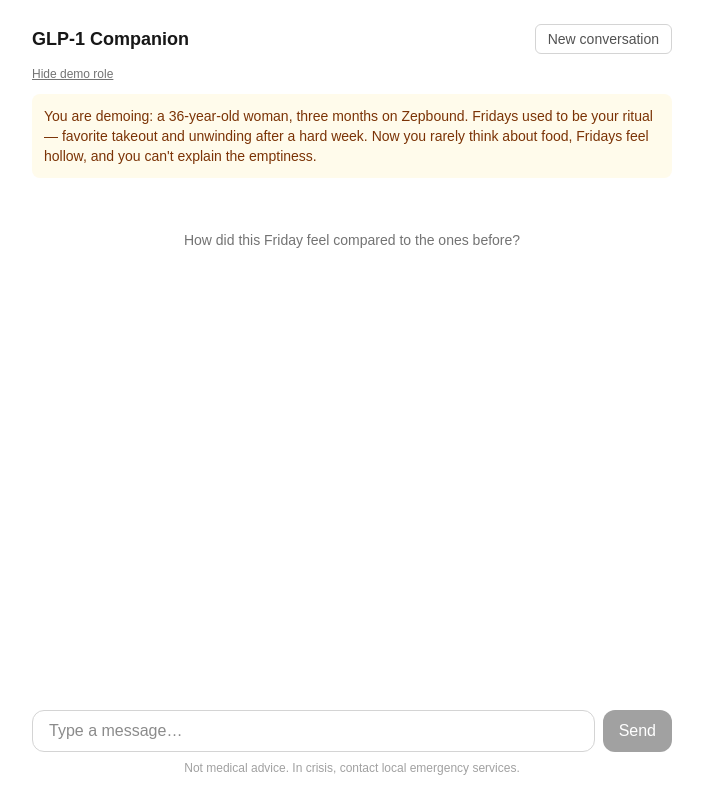
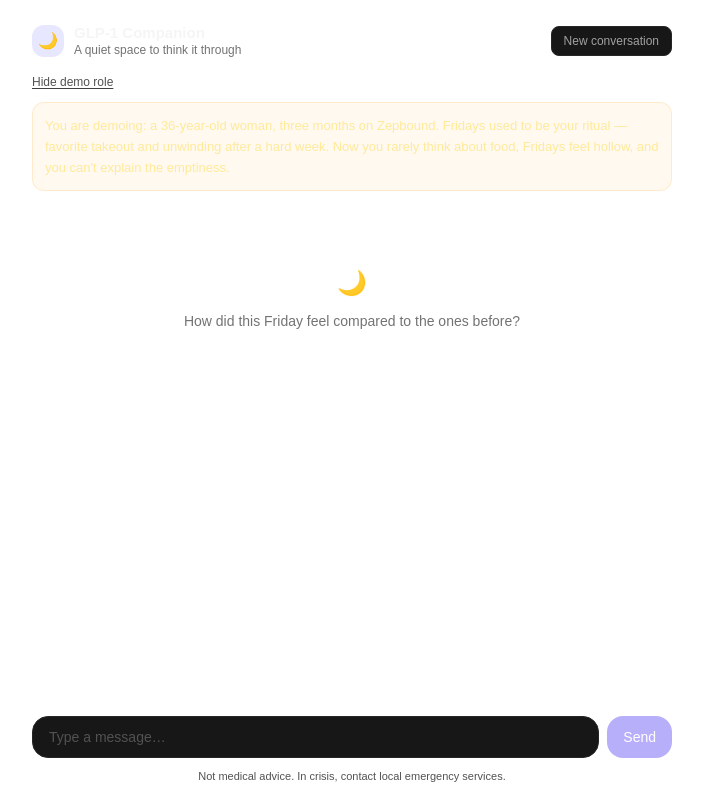
Before and after one commit to kwazzar/glp1-companion, a Next.js app: page / in a window 1280 px wide. Both pictures are taken after a click on the button "Show demo role". Shown: the whole page, without its empty margins (288-991 px from the left). Built offline with nearby package versions, Linux system fonts and the light colour scheme.

Commit message:
Redesign chat UI: dark theme with indigo accent, animated typing indicator

```diff
--- a/app/layout.tsx
+++ b/app/layout.tsx
@@ -23,7 +23,7 @@
       lang="en"
       className={`${geistSans.variable} ${geistMono.variable} h-full antialiased`}
     >
-      <body className="min-h-full flex flex-col">{children}</body>
+      <body className="min-h-full flex flex-col bg-neutral-950 text-neutral-100">{children}</body>
     </html>
   );
 }
--- a/src/components/chat.tsx
+++ b/src/components/chat.tsx
@@ -65,78 +65,114 @@
   }
 
   async function reset() {
-    await fetch("/api/chat/reset", { method: "POST" });
-    setMessages([]);
+    try {
+      await fetch("/api/chat/reset", { method: "POST" });
+    } finally {
+      setMessages([]);
+    }
   }
 
   return (
-    <main className="mx-auto flex h-dvh w-full max-w-2xl flex-col px-4 py-6">
-      <div className="mb-3 flex items-center justify-between">
-        <h1 className="text-lg font-semibold">GLP-1 Companion</h1>
+    <main className="mx-auto flex h-dvh w-full max-w-2xl flex-col px-4 pb-4 pt-6">
+      <header className="mb-4 flex items-center justify-between">
+        <div className="flex items-center gap-2.5">
+          <span className="flex h-8 w-8 items-center justify-center rounded-xl bg-indigo-500/15 text-base">
+            🌙
+          </span>
+          <div>
+            <h1 className="text-[15px] font-semibold leading-tight text-neutral-100">
+              GLP-1 Companion
+            </h1>
+            <p className="text-xs leading-tight text-neutral-500">
+              A quiet space to think it through
+            </p>
+          </div>
+        </div>
         <button
           onClick={reset}
-          className="rounded-md border border-neutral-300 px-3 py-1 text-sm text-neutral-600 hover:bg-neutral-100"
+          className="rounded-lg border border-neutral-800 bg-neutral-900 px-3 py-1.5 text-xs text-neutral-400 transition-colors hover:border-neutral-700 hover:text-neutral-200"
         >
           New conversation
         </button>
-      </div>
+      </header>
 
       <button
         onClick={() => setHintOpen((o) => !o)}
-        className="mb-3 self-start text-xs text-neutral-500 underline"
+        className="mb-3 self-start text-xs text-neutral-600 underline decoration-neutral-700 underline-offset-2 transition-colors hover:text-neutral-400"
       >
         {hintOpen ? "Hide demo role" : "Show demo role"}
       </button>
       {hintOpen && (
-        <p className="mb-3 rounded-lg bg-amber-50 p-3 text-sm text-amber-900">{PERSONA_HINT}</p>
+        <p className="mb-3 rounded-xl border border-amber-500/15 bg-amber-500/[0.06] p-3 text-[13px] leading-relaxed text-amber-200/80">
+          {PERSONA_HINT}
+        </p>
       )}
 
       <div className="flex-1 space-y-3 overflow-y-auto">
         {messages.length === 0 && !awaiting && (
-          <p className="mt-10 text-center text-sm text-neutral-500">
-            How did this Friday feel compared to the ones before?
-          </p>
+          <div className="mt-16 text-center">
+            <p className="text-2xl">🌙</p>
+            <p className="mt-3 text-sm text-neutral-500">
+              How did this Friday feel compared to the ones before?
+            </p>
+          </div>
         )}
         {messages.map((m, i) => (
           <div key={i} className={m.role === "user" ? "flex justify-end" : "flex justify-start"}>
-            <Bubble text={m.text} animate={m.role === "assistant" && i === messages.length - 1 && !awaiting} />
+            <Bubble
+              text={m.text}
+              animate={m.role === "assistant" && i === messages.length - 1 && !awaiting}
+            />
           </div>
         ))}
         {awaiting && (
           <div className="flex justify-start">
-            <div className="rounded-2xl bg-neutral-200 px-4 py-2 text-neutral-600">…</div>
+            <div className="flex gap-1.5 rounded-2xl rounded-bl-md bg-neutral-800/80 px-4 py-3">
+              <Dot delay="0ms" />
+              <Dot delay="150ms" />
+              <Dot delay="300ms" />
+            </div>
           </div>
         )}
         <div ref={bottom} />
       </div>
 
-      <div className="mt-3 flex gap-2">
+      <div className="mt-4 flex gap-2">
         <input
           value={input}
           onChange={(e) => setInput(e.target.value)}
           onKeyDown={(e) => e.key === "Enter" && send()}
           placeholder="Type a message…"
-          className="flex-1 rounded-xl border border-neutral-300 px-4 py-2 outline-none focus:border-neutral-500"
+          className="flex-1 rounded-2xl border border-neutral-800 bg-neutral-900 px-4 py-2.5 text-sm text-neutral-100 placeholder-neutral-600 outline-none transition-colors focus:border-indigo-500/60"
         />
         <button
           onClick={send}
           disabled={awaiting || !input.trim()}
-          className="rounded-xl bg-neutral-900 px-4 py-2 text-white disabled:opacity-40"
+          className="rounded-2xl bg-indigo-600 px-4 py-2.5 text-sm font-medium text-white transition-colors hover:bg-indigo-500 disabled:opacity-40"
         >
           Send
         </button>
       </div>
-      <p className="mt-2 text-center text-xs text-neutral-400">
+      <p className="mt-2.5 text-center text-[11px] text-neutral-600">
         Not medical advice. In crisis, contact local emergency services.
       </p>
     </main>
   );
 }
 
+function Dot({ delay }: { delay: string }) {
+  return (
+    <span
+      className="h-1.5 w-1.5 animate-bounce rounded-full bg-neutral-500"
+      style={{ animationDelay: delay }}
+    />
+  );
+}
+
 function Bubble({ text, animate }: { text: string; animate: boolean }) {
   const shown = useTypewriter(text, animate);
   return (
-    <div className="max-w-[80%] rounded-2xl bg-neutral-200 px-4 py-2 whitespace-pre-wrap">
+    <div className="max-w-[85%] rounded-2xl rounded-bl-md bg-neutral-800/80 px-4 py-2.5 text-sm leading-relaxed whitespace-pre-wrap text-neutral-100">
       {shown}
     </div>
   );
```
